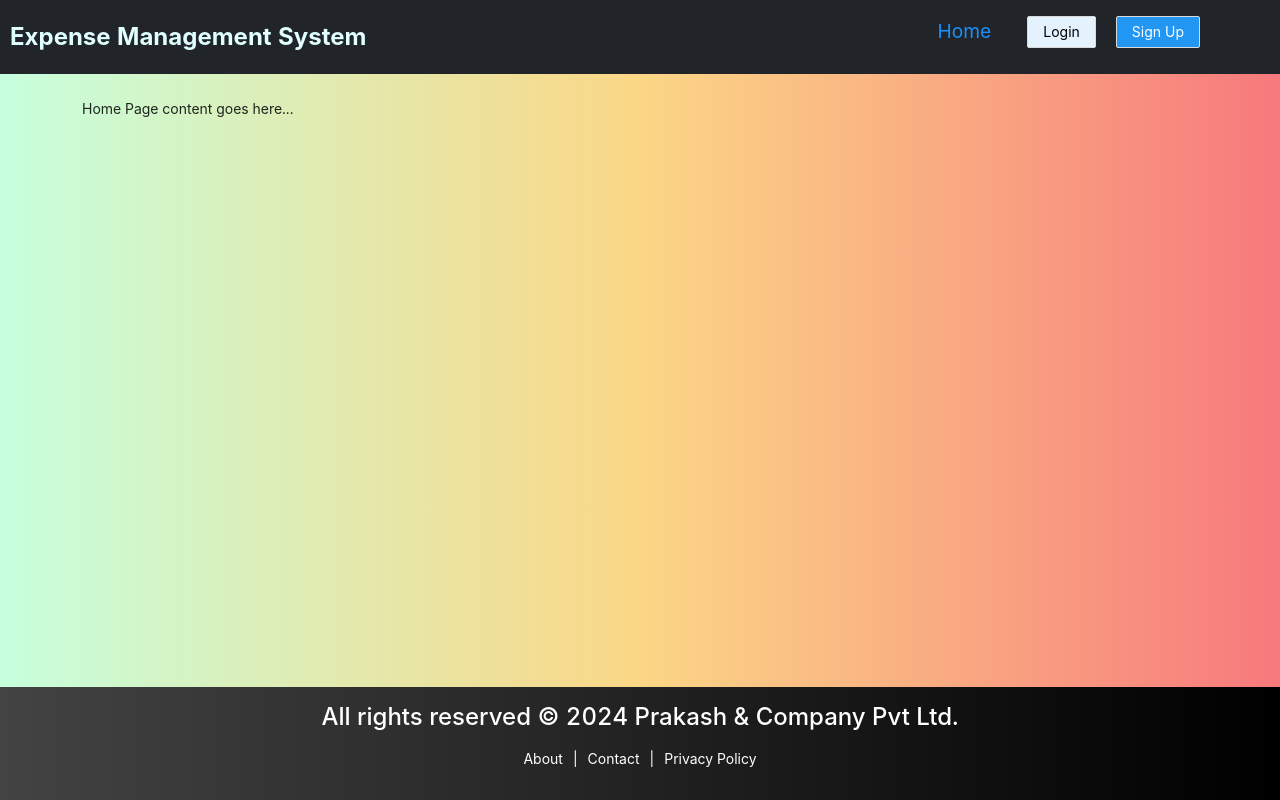
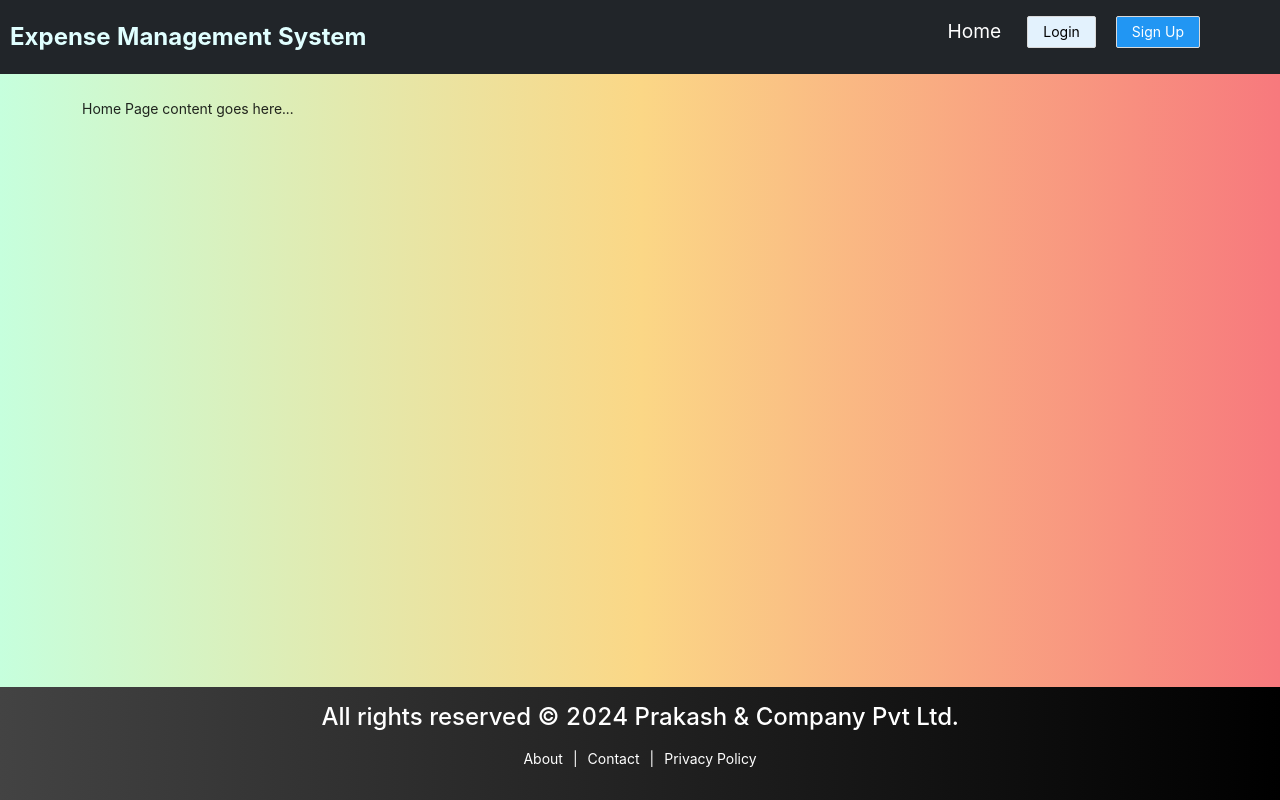
Before and after one commit to Prakashsaw/Production-Expense-Management-System-Frontend, a React (Create React App) app: page / in a window 1280 px wide. Built offline with nearby package versions, Linux system fonts and the light colour scheme.

Commit message:
some style changes on home button in header

```diff
--- a/src/components/Layout/Header.js
+++ b/src/components/Layout/Header.js
@@ -85,7 +85,7 @@ const Header = () => {
             id="navbarToggleExternalContent"
           >
             <ul className="navbar-nav ms-auto mb-2 mb-lg-0 ">
-              <li className="nav-link ">
+              <li className="nav-link user-home-btn">
                 <Link to="/user">Home</Link>
               </li>
               <li className="nav-item">
--- a/src/components/Layout/Header1.js
+++ b/src/components/Layout/Header1.js
@@ -35,7 +35,7 @@ const Header1 = () => {
             id="navbarToggleExternalContent"
           >
             <ul className="navbar-nav ms-auto mb-2 mb-lg-0 ">
-              <li className="nav-item nav-link ">
+              <li className="nav-link user-home-btn ">
                 <Link to="/">Home</Link>
               </li>
               <li className="nav-item">
--- a/src/styles/HeaderStyles.css
+++ b/src/styles/HeaderStyles.css
@@ -24,14 +24,14 @@
   margin-right: 20px;
 }
 
-.navbar .nav-link .user-home-btn {
-  background: rgb(40, 39, 39);
+.navbar .user-home-btn a {
   color: white;
+  padding: 10px;
 }
 
-.navbar .nav-link .user-home-btn:hover {
-  background: rgb(70, 68, 68);
-  color: white;
+.navbar .user-home-btn:hover a {
+  color: #ffefba;
+  border-bottom: 1px solid #ffefba;
 }
 
 @media screen and (max-width: 768px) {
--- a/src/styles/HomeHeader.css
+++ b/src/styles/HomeHeader.css
@@ -41,12 +41,12 @@
   color: white;
 }
 
-.navbar .nav-link .home-btn {
-  background: rgb(40, 39, 39);
+.navbar .user-home-btn a {
   color: white;
+  padding: 10px;
 }
 
-.navbar .nav-link .home-btn:hover {
-  background: rgb(70, 68, 68);
-  color: white;
+.navbar .user-home-btn:hover a {
+  color: #ffefba;
+  border-bottom: 1px solid #ffefba;
 }
```
Lines whose indentation alone changed are shown as unchanged.
